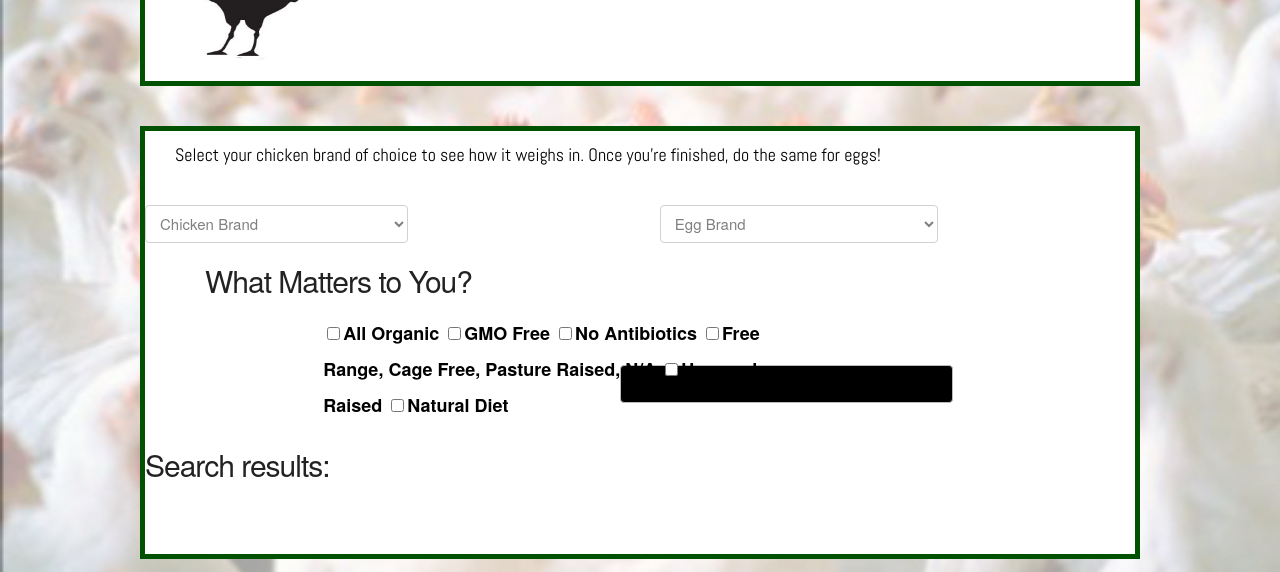
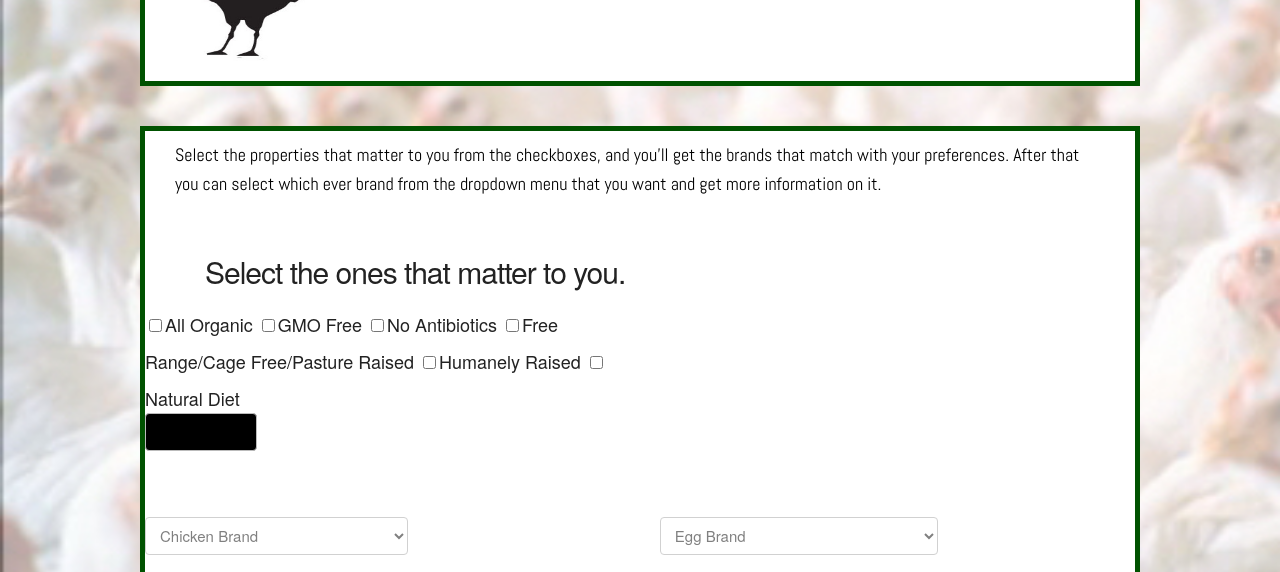
Before and after one commit to satuba/know-your-chicken, a plain HTML site: page index.html in a window 1280 px wide. Shown: the part 164-736 px from the top of the page. Drawn offline with nearby package versions, Linux system fonts and the light colour scheme.

Commit message:
change index.html layout

```diff
--- a/index.html
+++ b/index.html
@@ -37,12 +37,57 @@
       </div>
     </header>
     <main>
-
       <div class="container">
         <div class="row">
           <div class="twelve columns">
-            <p>Select your chicken brand of choice to see how it weighs in. Once you're finished, do the same for eggs!</p>
+            <p>Select the properties that matter to you from the checkboxes, and you'll get the brands that match with your preferences. After that you can select which ever brand from the dropdown menu that you want and get more information on it.</p>
           </div>
+        </div>
+      </div>
+      <div class="container">
+        <div class="row">
+          <div class="twelve columns">
+            <h1 class="BOTTOM">Select the ones that matter to you.</h1>
+          </div>
+        </div>
+      <div class="row">
+        <div class="checkbox six columns">
+          <input data-organic="true"type="checkbox"label="All organic">All Organic</input>
+          <input data-gmoFree="true"type="checkbox"label="GMO Free">GMO Free</input>
+          <input data-noAntibiotics="true"type="checkbox"label="No Antibiotics">No Antibiotics</input>
+          <input data-range="true"type="checkbox"label="Free Range">Free Range/Cage Free/Pasture Raised</input>
+          <input data-humane="true"type="checkbox"label="Humanely Raised">Humanely Raised</input>
+          <input data-diet="true"type="checkbox"label="Natural Diet">Natural Diet</input>
+        </div>
+      </div>
+      <div class="row">
+        <div class"twelve columns">
+          <button id="VBB">Check</button>
+        </div>
+      </div>
+      <div>
+        <div class="row">
+          <ul>
+            <li class="chkBrand" data-gmoFree="true" data-organic="true" data-noAntibiotics="true"data-diet="true"data-humane="true"data-range="N/A">365 Organics</li>
+            <li class="chkBrand"data-gmoFree="true"data-organic="true"data-noAntibiotics="true"data-diet="true"data-humane="true"data-range="N/A">Applegate Naturals</li>
+            <li class="chkBrand" data-gmoFree="true"data-organic="true"data-noAntibiotics="true"data-diet="true"data-humane="true"data-range="N/A">Applegate Organics</li>
+            <li class="chkBrand"data-gmoFree="false"data-organic="false"data-noAntibiotics="false"data-diet="true"data-humane="true"data-range="Cage Free">Foster Farms</li>
+            <li class="chkBrand"data-gmoFree="true"data-organic="true"data-noAntibiotics="true"data-diet="true"data-humane="true"data-range="Cage Free">Foster Farms Organics</li>
+            <li class="chkBrand" data-gmoFree="false"data-organic="false"data-noAntibiotics="true"data-diet="true"data-humane="true"data-range="Cage Free">Open Nature</li>
+            <li class="chkBrand"data-gmoFree="true"data-organic="true"data-noAntibiotics="true"data-diet="true"data-humane="true"data-range="Cage Free">O Organics</li>
+            <li class="chkBrand"data-gmoFree="false"data-organic="false"data-noAntibiotics="false"data-diet="true"data-humane="false"data-range="Cage Free">Perdue</li>
+            <li class="chkBrand"data-gmoFree="false"data-organic="false"data-noAntibiotics="false"data-diet="false"data-humane="false"data-range="Cage Free">Safeway Farms</li>
+            <li class="chkBrand"data-gmoFree="true"data-organic="true"data-noAntibiotics="true"data-diet="false"data-humane="false"data-range="Free Range">Simple Truth Organics</li>
+            <li class="chkBrand"data-gmoFree="N/A"data-organic="true"data-noAntibiotics="true"data-diet="true"data-humane="false"data-range="N/A">Trader Joe's Organic Free Range</li>
+            <li class="chkBrand"data-gmoFree="false"data-organic="false"data-noAntibiotics="false"data-diet="false"data-humane="false"data-range="N/A">Tyson</li>
+          </ul>
+          <ul>
+            <li class="eggBrand"data-gmoFree="true"data-organic="true"data-noAntibiotics="true"data-diet="true"data-humane="true"data-range="Free Range">Stiebr's Farms Free Range</li>
+            <li class="eggBrand"data-gmoFree="true"data-organic="true"data-noAntibiotics="true"data-diet="true"data-humane="true"data-range="N/A">Stiebr's Farms Go Organic Omega 3</li>
+            <li class="eggBrand"data-gmoFree="true"data-organic="true"data-noAntibiotics="true"data-diet="true"data-humane="true"data-range="N/A">Stiebr's Pasture Raised</li>
+            <li class="eggBrand"data-gmoFree="false"data-organic="false"data-noAntibiotics="true"data-diet="true"data-humane="false"data-range="N/A">Trader Joe's Cage Free</li>
+            <li class="eggBrand"data-gmoFree="false"data-organic="true"data-noAntibiotics="true"data-diet="true"data-humane="false"data-range="Free Range">Trader Joe's Organic Free Range</li>
+          </ul>
         </div>
       </div>
       <div class="container">
@@ -76,49 +121,6 @@
           </div>
         </div>
       </div>
-      <div class="container">
-        <div class="row">
-          <div class="twelve columns">
-            <h1 class="BOTTOM">What Matters to You?</h1>
-          </div>
-        </div>
-      <div class="row">
-        <div class="checkbox six columns">
-          <input data-organic="true"type="checkbox"label="All organic">All Organic</input>
-          <input data-gmoFree="true"type="checkbox"label="GMO Free">GMO Free</input>
-          <input data-noAntibiotics="true"type="checkbox"label="No Antibiotics">No Antibiotics</input>
-          <input data-range="true"type="checkbox"label="Free Range">Free Range, Cage Free, Pasture Raised, N/A</input>
-          <input data-humane="true"type="checkbox"label="Humanely Raised">Humanely Raised</input>
-          <input data-diet="true"type="checkbox"label="Natural Diet">Natural Diet</input>
-        </div>
-        <div class="six columns">
-          <ul>
-            <li class="chkBrand"data-gmoFree="true"data-organic="true"data-noAntibiotics="true"data-diet="true"data-humane="true"data-range="N/A">365 Organics</li>
-            <li class="chkBrand"data-gmoFree="true"data-organic="true"data-noAntibiotics="true"data-diet="true"data-humane="true"data-range="N/A">Applegate Naturals</li>
-            <li class="chkBrand" data-gmoFree="true"data-organic="true"data-noAntibiotics="true"data-diet="true"data-humane="true"data-range="N/A">Applegate Organics</li>
-            <li class="chkBrand"data-gmoFree="false"data-organic="false"data-noAntibiotics="false"data-diet="true"data-humane="true"data-range="Cage Free">Foster Farms</li>
-            <li class="chkBrand"data-gmoFree="true"data-organic="true"data-noAntibiotics="true"data-diet="true"data-humane="true"data-range="Cage Free">Foster Farms Organics</li>
-            <li class="chkBrand" data-gmoFree="false"data-organic="false"data-noAntibiotics="true"data-diet="true"data-humane="true"data-range="Cage Free">Open Nature</li>
-            <li class="chkBrand"data-gmoFree="true"data-organic="true"data-noAntibiotics="true"data-diet="true"data-humane="true"data-range="Cage Free">O Organics</li>
-            <li class="chkBrand"data-gmoFree="false"data-organic="false"data-noAntibiotics="false"data-diet="true"data-humane="false"data-range="Cage Free">Perdue</li>
-            <li class="chkBrand"data-gmoFree="false"data-organic="false"data-noAntibiotics="false"data-diet="false"data-humane="false"data-range="Cage Free">Safeway Farms</li>
-            <li class="chkBrand"data-gmoFree="true"data-organic="true"data-noAntibiotics="true"data-diet="false"data-humane="false"data-range="Free Range">Simple Truth Organics</li>
-            <li class="chkBrand"data-gmoFree="N/A"data-organic="true"data-noAntibiotics="true"data-diet="true"data-humane="false"data-range="N/A">Trader Joe's Organic Free Range</li>
-            <li class="chkBrand"data-gmoFree="false"data-organic="false"data-noAntibiotics="false"data-diet="false"data-humane="false"data-range="N/A">Tyson</li>
-          </ul>
-          <ul>
-            <li class="eggBrand"data-gmoFree="true"data-organic="true"data-noAntibiotics="true"data-diet="true"data-humane="true"data-range="Free Range">Stiebr's Farms Free Range</li>
-            <li class="eggBrand"data-gmoFree="true"data-organic="true"data-noAntibiotics="true"data-diet="true"data-humane="true"data-range="N/A">Stiebr's Farms Go Organic Omega 3</li>
-            <li class="eggBrand"data-gmoFree="true"data-organic="true"data-noAntibiotics="true"data-diet="true"data-humane="true"data-range="N/A">Stiebr's Pasture Raised</li>
-            <li class="eggBrand"data-gmoFree="false"data-organic="false"data-noAntibiotics="true"data-diet="true"data-humane="false"data-range="N/A">Trader Joe's Cage Free</li>
-            <li class="eggBrand"data-gmoFree="false"data-organic="true"data-noAntibiotics="true"data-diet="true"data-humane="false"data-range="Free Range">Trader Joe's Organic Free Range</li>
-          </ul>
-      </div>
-      <div class="row">
-        <div class"twelve columns">
-          <button id="VBB">See What Brand Is Right For You!</button>
-        </div>
-      </div>
       <section>
         <h1>Search results:</h1>
         <p id="output" class="outputLayout"></p>
--- a/skeleton.css
+++ b/skeleton.css
@@ -42,10 +42,7 @@ select {
 }
 
 .checkbox.six.columns {
-  color: black;
-  font-weight: bolder;
   font-size: 18px;
-  position: relative;left: 18%;
 }
 
 p {
@@ -205,7 +202,7 @@ p {
 a {
   color: #1EAEDB; }
 a:hover {
-  color: #0FA0CE; }
+  color: #ededed; }
 
 
 /* Buttons
--- a/style.css
+++ b/style.css
@@ -16,7 +16,9 @@ main {
 .outputLayout {
   display: inline-block;
 }
-
+.dropdown {
+  margin-top: 20px;
+}
 /*Header and Footer*/
 
 .headerfooter {
@@ -52,9 +54,7 @@ a {
   color: #193119;
   font-family: 'Abel', sans-serif;
 }
-a:hover {
-	color: black;
-}
+
 #footerimage {
 	float: left;
   width: 200px;
```
